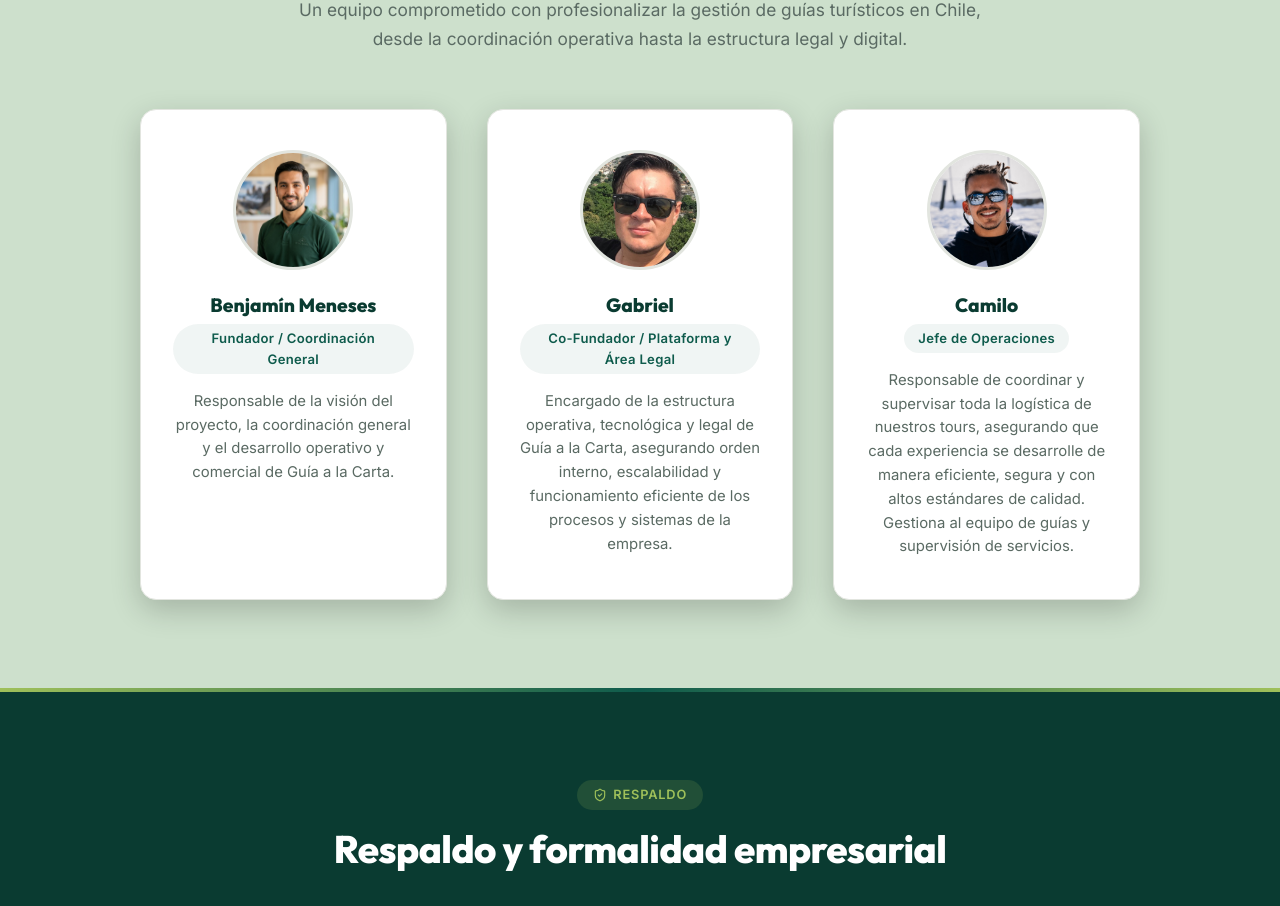
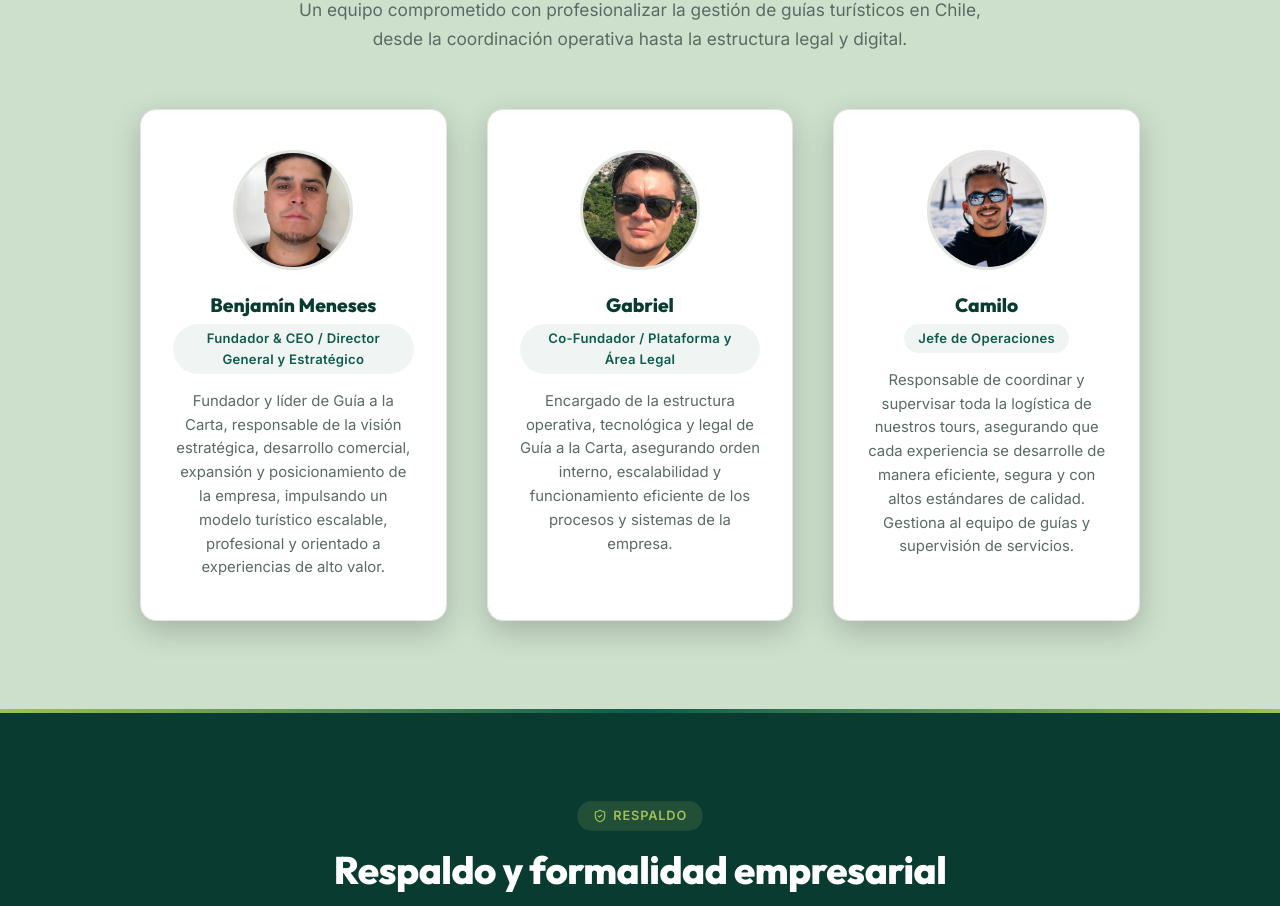
Before and after one commit to guiaalacartaoficial/guia-a-la-carta-web, a React (Vite) app: page /quienes-somos in a window 1280 px wide. Shown: the part 4069-4975 px from the top of the page. Built offline with nearby package versions, Linux system fonts and the light colour scheme; no server answers.

Commit message:
Actualizacion de perfil de Benjamin: nuevo cargo, descripcion y foto

```diff
--- a/src/pages/QuienesSomos.jsx
+++ b/src/pages/QuienesSomos.jsx
@@ -39,9 +39,9 @@ const useScrollAnimation = () => {
 const teamMembers = [
   {
     name: 'Benjamín Meneses',
-    role: 'Fundador / Coordinación General',
-    photo: '/team-benjamin.png',
-    description: 'Responsable de la visión del proyecto, la coordinación general y el desarrollo operativo y comercial de Guía a la Carta.'
+    role: 'Fundador & CEO / Director General y Estratégico',
+    photo: '/foto-perfil-benjamin.jpeg',
+    description: 'Fundador y líder de Guía a la Carta, responsable de la visión estratégica, desarrollo comercial, expansión y posicionamiento de la empresa, impulsando un modelo turístico escalable, profesional y orientado a experiencias de alto valor.'
   },
   {
     name: 'Gabriel',
```
Also changed, not shown: public/foto-perfil-benjamin.jpeg (added).
